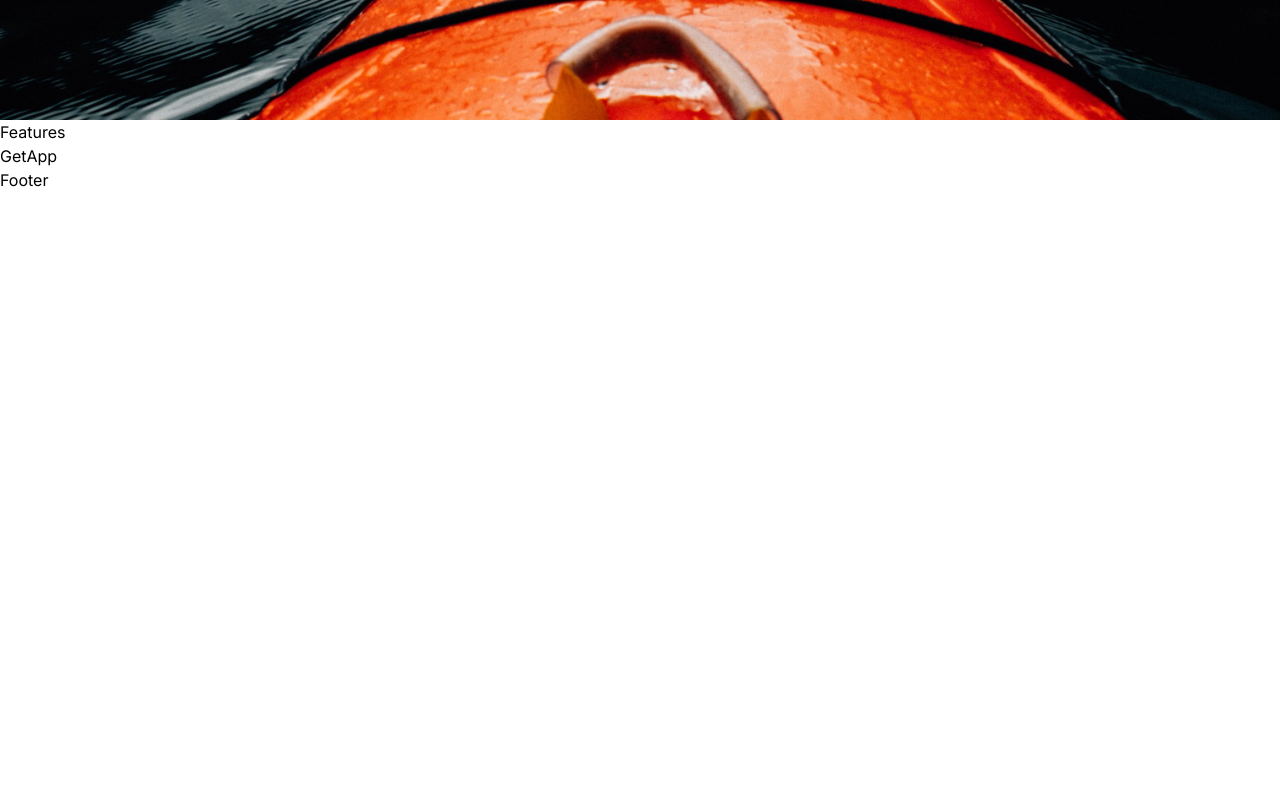
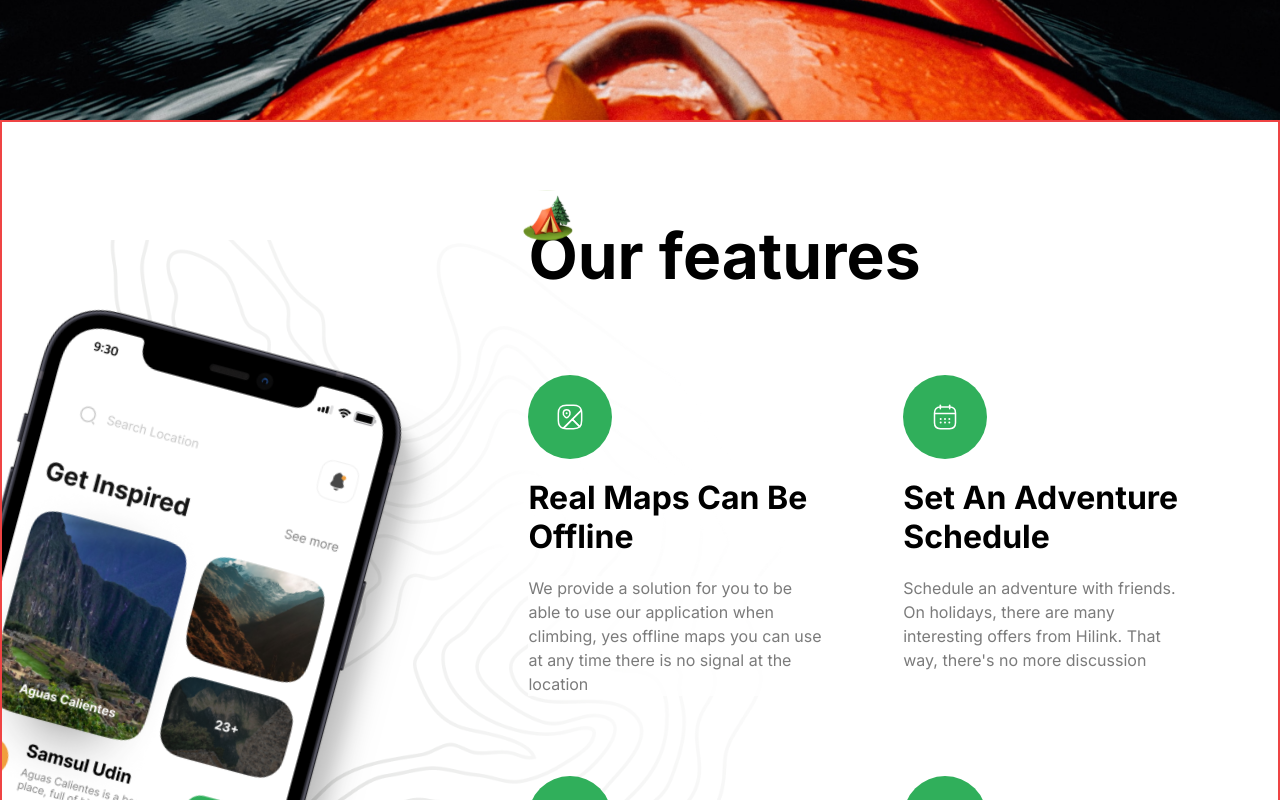
Before and after one commit to anrikopaliani/travel-app, a Next.js app: page / in a window 1280 px wide. Shown: the part 2440-3240 px from the top of the page. Before the commit the page ends 2632 px from the top, so only its background shows below. Built offline with nearby package versions, Linux system fonts and the light colour scheme.

Commit message:
style:finish features section

```diff
--- a/components/Features.tsx
+++ b/components/Features.tsx
@@ -1,5 +1,64 @@
+import { FEATURES } from "@/constants";
+import Image from "next/image";
+
 const Features = () => {
-  return <div>Features</div>;
+  return (
+    <section className="border-2 border-red-500 flex-col flexCenter overflow-hidden bg-feature-bg bg-center bg-no-repeat py-24">
+      <div className="max-container padding-container relative w-full flex justify-end">
+        <div className="flex flex-1 lg:min-h-[900px]">
+          <Image
+            src="/phone.png"
+            alt="phone"
+            width={440}
+            height={1000}
+            className="feature-phone"
+          />
+        </div>
+        <div className="z-20 flex w-full flex-col lg:w-[60%]">
+          <div className="relative">
+            <Image
+              src="/camp.svg"
+              alt="camp"
+              width={50}
+              height={50}
+              className="absolute left-[-5px] top-[-28px] w-10 lg:w-[50px]"
+            />
+            <h2 className="bold-40 lg:bold-64">Our features</h2>
+          </div>
+          <ul className="mt-10 grid gap-10 md:grid-cols-2 lg:mt-20 lg:gap-20">
+            {FEATURES.map((feature) => (
+              <FeatureItem
+                title={feature.title}
+                key={feature.title}
+                icon={feature.icon}
+                description={feature.description}
+              />
+            ))}
+          </ul>
+        </div>
+      </div>
+    </section>
+  );
+};
+
+type FeatureItemProps = {
+  title: string;
+  icon: string;
+  description: string;
+};
+
+const FeatureItem = ({ title, icon, description }: FeatureItemProps) => {
+  return (
+    <li className="flex w-full flex-1 flex-col items-start">
+      <div className="rounded-full p-4 lg:p-7  bg-green-50">
+        <Image src={icon} alt="map" width={28} height={28} />
+      </div>
+      <h2 className="bold-20 lg:bold-32 mt-5 capitalize">{title}</h2>
+      <p className="regular-16 mt-5 bg-white/80 text-gray-30 lg:bg-none">
+        {description}
+      </p>
+    </li>
+  );
 };
 
 export default Features;
```
